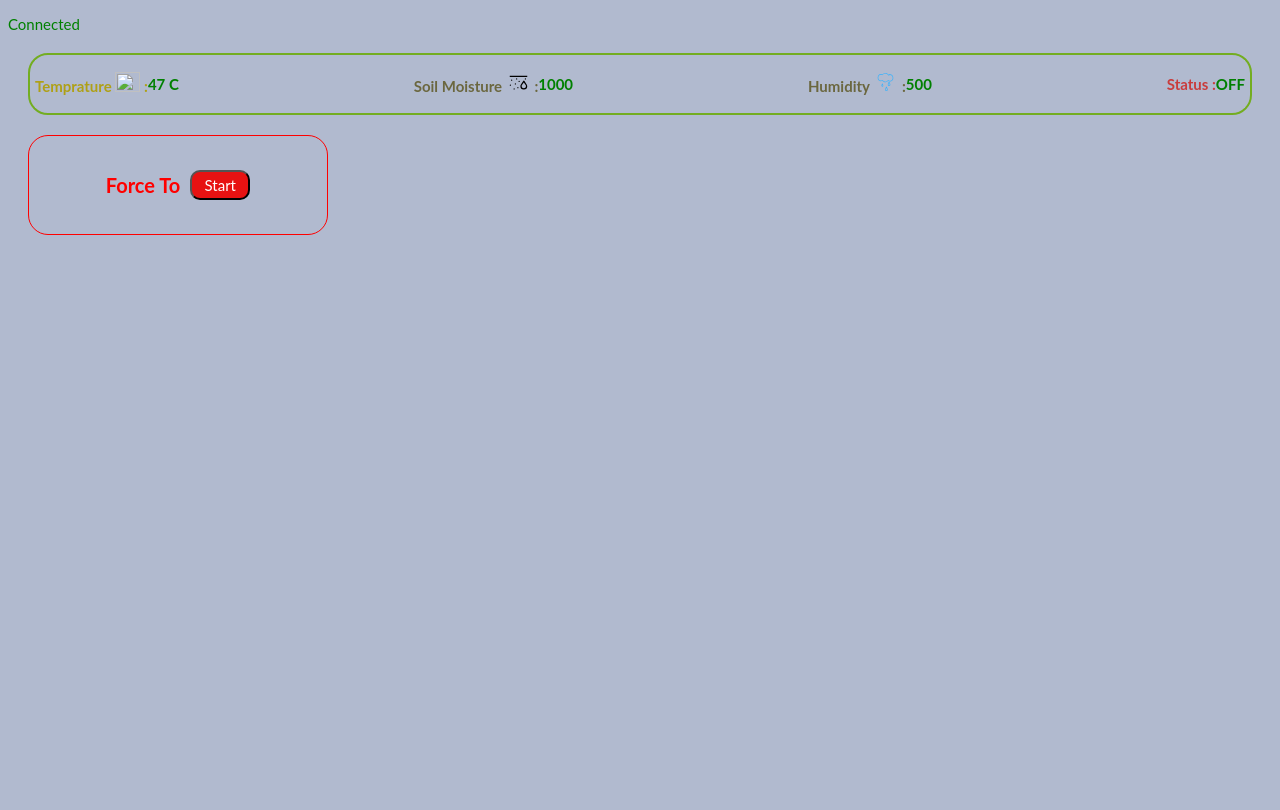
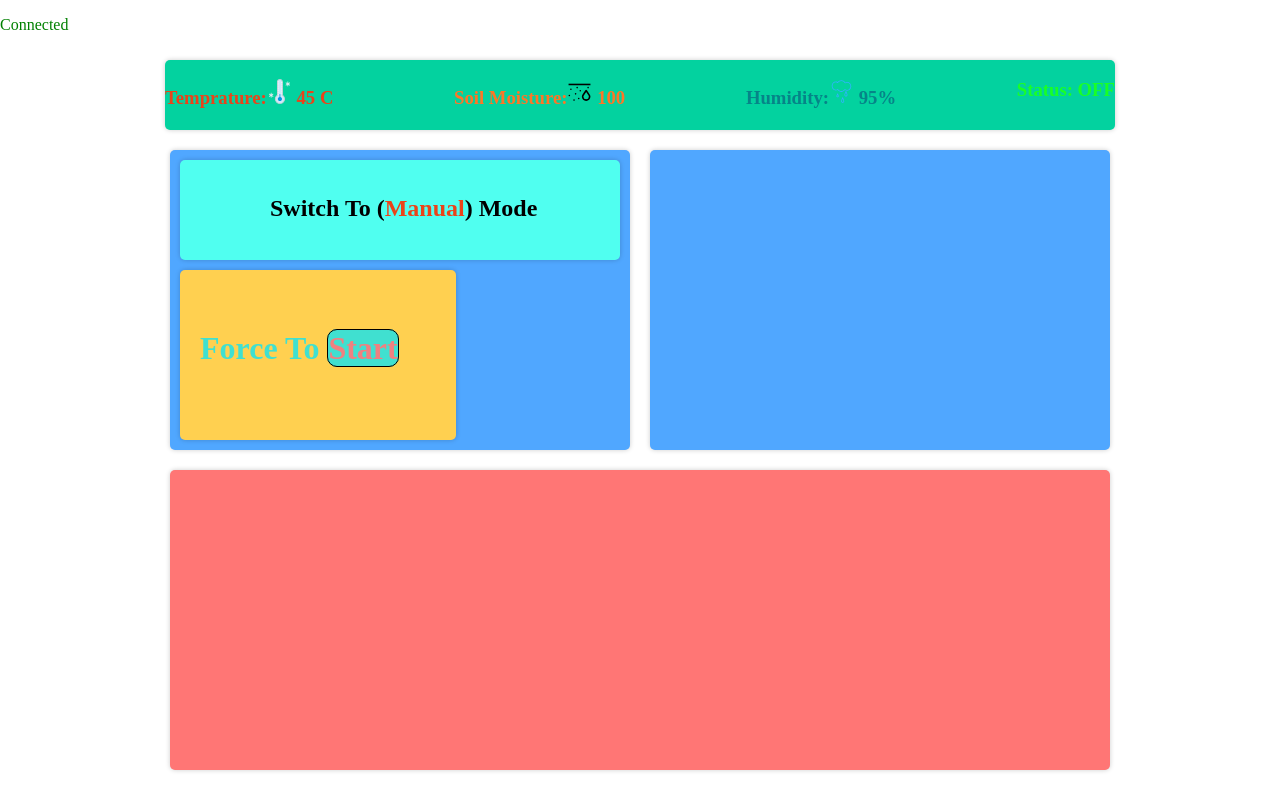
Before and after one commit to rohit4242/MRP-Project, a plain HTML site: page index.html in a window 1280 px wide. Drawn offline with Linux system fonts and the light colour scheme.

Commit message:
create new ui

```diff
--- a/index.html
+++ b/index.html
@@ -12,37 +12,33 @@
         <p style="color: green;">Connected</p>
     </div>
 <!-- live status bar section -->
-    <section class="live-status head-style">
-        <div id="live-data" class="flex justify-between items-center">
-            <div id="temp"class="flex justify-between items-center">
-                <h2 style="color: #afa016;">Temprature <img src="svg/summer-rain-svgrepo-com.svg" height="20px" width="25px"> :</h2>
-                <h2 style="color: green">47 C</h2>
-            </div>
-            <div id="soil-moisture" class="flex justify-between items-center">
-                <h2 style="color: #6b673f;">Soil Moisture <img src="svg/soil-moisture-svgrepo-com.svg" height="20px" width="25px"> :</h2>
-                <h2 style="color: green">1000</h2>
-            </div>
-            <div id="humidity" class="flex justify-between items-center">
-                <h2 style="color: #6b673f;">Humidity <img src="svg/cloud-rainy-weather-sun-rain-svgrepo-com.svg" height="20px" width="25px"> :</h2>
-                <h2 style="color: green">500</h2>
-            </div>
-            <div id ="status" class="flex justify-between items-center">
-                <h2 style="color: #c93c3c;">Status :</h2>
-                <h2 style="color:green">OFF</h2>
-            </div>
+  <!--card layout start-->
+  <div class="container">
+    <div class="row">
+      <div class="live-data">
+        <h3 id="temp">Temprature:<img src="svg/temperature-svgrepo-com.svg" width="25px"> 45 C</h3>
+        <h3 id="soil-moisture">Soil Moisture:<img src="svg/soil-moisture-svgrepo-com.svg" width="25px"> 100</h3>
+        <h3 id="humidity">Humidity:<img src="svg/cloud-rainy-weather-sun-rain-svgrepo-com.svg" width="25px"> 95%</h3>
+        <h3 id="status">Status: OFF</h3>
+      </div>
+    </div>
+    <div class="row">
+      <div class="card-02">
+
+        <div class="card-11">
+            <h2 id="mode">Switch To (<span id="manual">Manual</span>) Mode</h2>
         </div>
-    </section>
-<!-- force start and stop -->
-    <section>
-        <div id="force" class="flex items-center flex-start">
-            <div style="margin-right:10px; color: red;">
-                <h1>Force To </h1>
-            </div>
-            <div>
-                <button>Start</button>
-            </div>
+        <div class="card-12">
+            <h1 id="force">Force To <span id="start-stop">Start</span></h1>
         </div>
-    </section>
+      </div>
+      <div class="card-02"></div>
+    </div>
+    <div class="row">
+      <div class="card-03"></div>
+    </div>
+  </div>
+  <!--card layout end-->
 
 </body>
 </html>
--- a/style.css
+++ b/style.css
@@ -1,56 +1,133 @@
-
-*{
-    box-sizing: border-box;
-    font-size: 15px;
-    font-family: 'Lato', sans-serif;
-    background-color: #b1bacf;
+body{
+    margin: 0;
+    padding: 0;
+    height: 100vh;
   }
 
-.live-status{
-    margin: 20px;
-    padding: 5px;
-}
-.head-style{
-    border-radius: 20px;
-    border: 2px solid #73AD21;
+  .container{
+    margin: 10px;
   }
 
-.flex{
+  .row{
+    width: 100%;
     display: flex;
-}
-.justify-between {
-    justify-content: space-between;
+    justify-content: center;
+    flex-wrap: wrap;
   }
 
-.justify-center {
+  .live-data{
+    background: #03D29F;
+    position: relative;
+    flex: 1;
+    max-width: 950px;
+    height: 70px;
+    margin: 10px;
+    border-radius: 5px;
+    box-shadow: 0 0 5px rgba(0, 0, 0, 0.2);
+    display: flex;
     justify-content: center;
+    justify-content: space-between;
+    justify-items: center;
   }
 
-.items-center {
-align-items: center;
+  #temp{
+    color: #eb4319;
+  }
+  #soil-moisture{
+    color: #ff7626;
+  }
+  #humidity{
+    color: rgb(6, 132, 136);
+  }
+  #status{
+    color: #19ff25;
+  }
+  #mode{
+    margin: 10px;
+    padding-top: 35px;
+    padding-left: 80px;
+  }
+  #manual{
+    color: #eb4319;
+  }
+  #manual:hover{
+    color: #6495ED;
+    cursor: pointer;
+  }
+  #force{
+    margin: 10px;
+    padding-top: 60px;
+    padding-left: 10px;
+    color: #40E0D0;
+  }
+  #start-stop{
+    color: lightcoral;
+    border: 1px solid black;
+    border-radius: 10px;
+    background-color:#40E0D0;
+  }
+  #start-stop:hover{
+    background-color: #DE3163;
+    color: rgb(255, 255, 255);
+    cursor: pointer;
   }
 
-.flex-start{
-    justify-content: flex-start;
-}
-h1{
-    font-size: 20px;
+  .card-02{
+    background: #50A7FF;
+    position: relative;
+    flex: 1;
+    max-width: 460px;
+    height: 300px;
+    margin: 10px;
+    border-radius: 5px;
+    box-shadow: 0 0 5px rgba(0, 0, 0, 0.2);
   }
 
-#force{
-    border-radius: 20px;
-    border: 1px solid red;
-    width: 300px;
-    margin: 20px;
-    align-items: center;
-    justify-content: center;
-    height: 100px;
+  .card-03{
+    background: #FF7675;
+    position: relative;
+    flex: 1;
+    max-width: 940px;
+    height: 300px;
+    margin: 10px;
+    border-radius: 5px;
+    box-shadow: 0 0 5px rgba(0, 0, 0, 0.2);
   }
 
-button{
-    border-radius: 10px;
-    background-color: #e71212;
-    color: #ffffff;
-    width: 60px;
-    height: 30px;
+  .card-11{
+    background: #50fff0;
+    position: relative;
+    flex: 1;
+    max-width: 100%;
+    height: 100px;
+    margin: 10px;
+    border-radius: 5px;
+    box-shadow: 0 0 5px rgba(0, 0, 0, 0.2);
   }
+  .card-12{
+    background: #ffd050;
+    position: relative;
+    flex: 1;
+    max-width: 60%;
+    height: 170px;
+    margin: 10px;
+    border-radius: 5px;
+    box-shadow: 0 0 5px rgba(0, 0, 0, 0.2);
+  }
+
+  @media (max-width:800px){
+    .card-01{
+      flex: 100%;
+      max-width: 600px;
+    }
+
+    .card-02{
+      flex: 100%;
+      max-width: 600px;
+    }
+
+    .card-03{
+      flex: 100%;
+      max-width: 600px;
+    }
+  }
```
Lines whose indentation alone changed are shown as unchanged.
